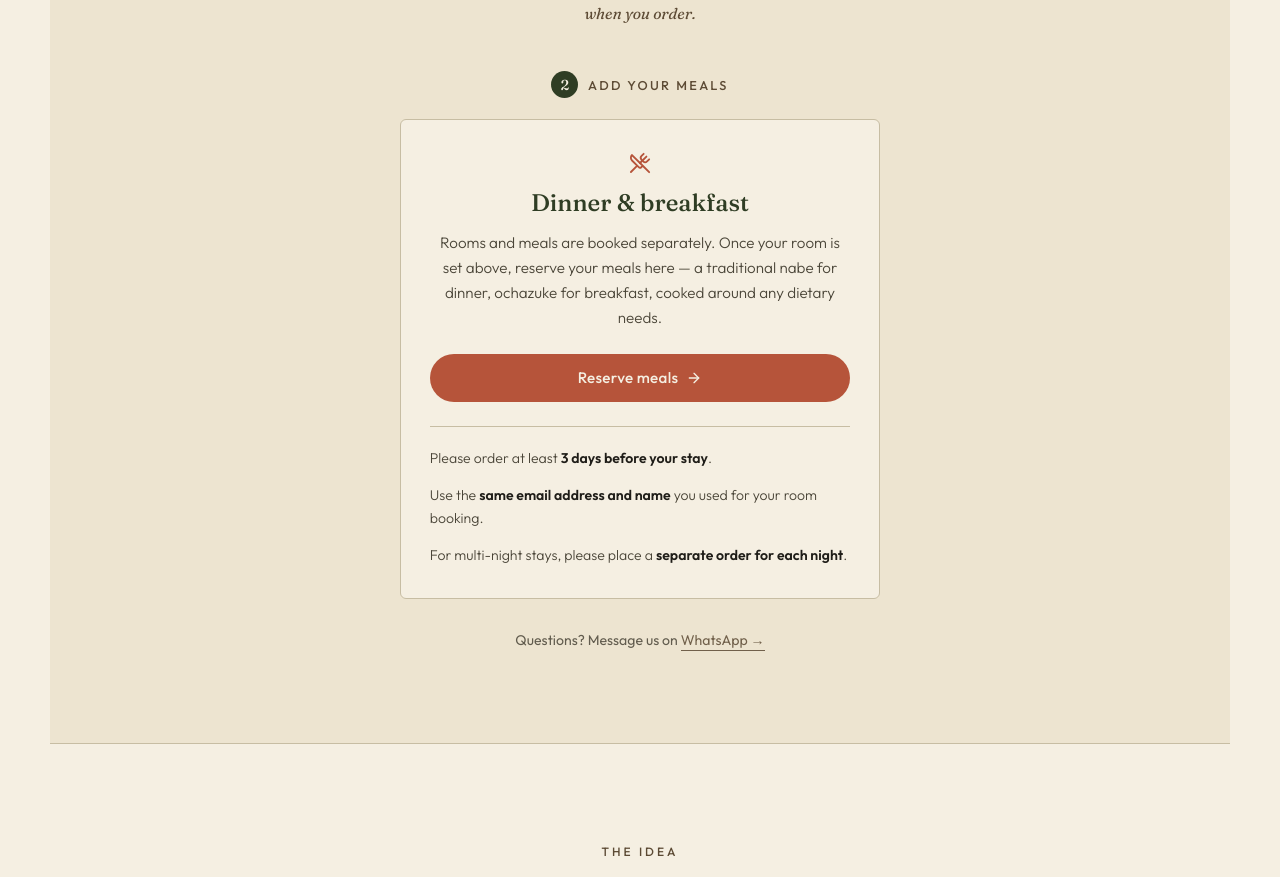
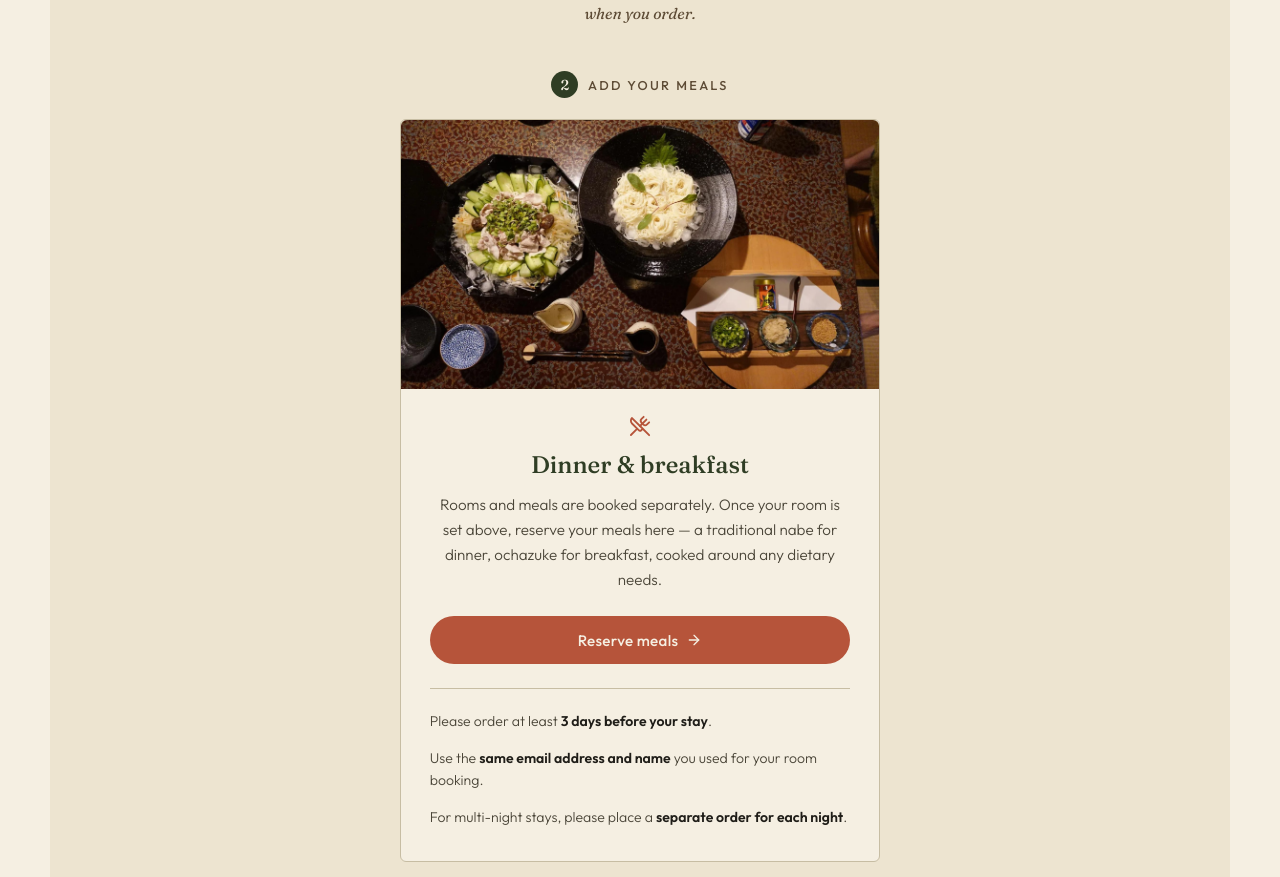
Before and after one commit to yasuhiro-fukuta/kashiwaya-lp, a Next.js app: page / in a window 1280 px wide. Shown: the part 3000-3877 px from the top of the page. Built offline with nearby package versions, Linux system fonts and the light colour scheme.

Commit message:
Add dinner photo to the meal reservation box (EN and JA)
Co-Authored-By: Claude Fable 5 <noreply@anthropic.com>
Claude-Session: https://claude.ai/code/session_01DqtWCpdSm8R2yz6kgfKKTv

```diff
--- a/src/app/globals.css
+++ b/src/app/globals.css
@@ -676,6 +676,17 @@ section.full {
   padding: 2rem 1.8rem;
   text-align: left;
 }
+.meal-order .meal-photo {
+  margin: -2rem -1.8rem 1.6rem;
+  border-radius: 6px 6px 0 0;
+  overflow: hidden;
+}
+.meal-order .meal-photo img {
+  width: 100%;
+  aspect-ratio: 16 / 9;
+  object-fit: cover;
+  display: block;
+}
 .meal-order-head { text-align: center; }
 .meal-order-head .meal-icon { color: var(--rust); margin: 0 auto 0.6rem; }
 .meal-order-head h3 {
--- a/src/app/page.tsx
+++ b/src/app/page.tsx
@@ -217,6 +217,15 @@ export default function Page() {
           </div>
 
           <div className="meal-order">
+            <div className="meal-photo">
+              {/* eslint-disable-next-line @next/next/no-img-element */}
+              <img
+                src="/gallery/somen.jpg"
+                alt="Dinner at Kashiwaya — chilled somen and seasonal dishes"
+                loading="lazy"
+                decoding="async"
+              />
+            </div>
             <div className="meal-order-head">
               <UtensilsCrossed size={22} className="meal-icon" />
               <h3>Dinner &amp; breakfast</h3>
```
Also changed, not shown: src/app/ja/page.tsx (+9 -0 lines).
